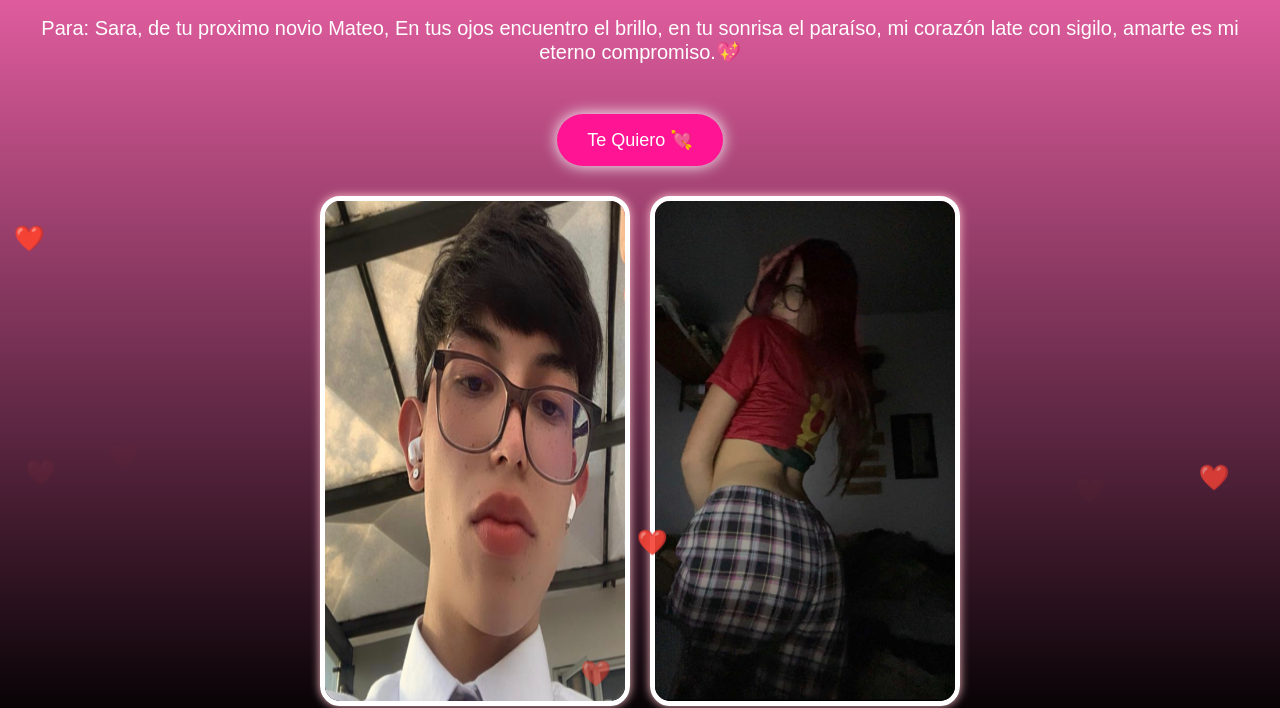
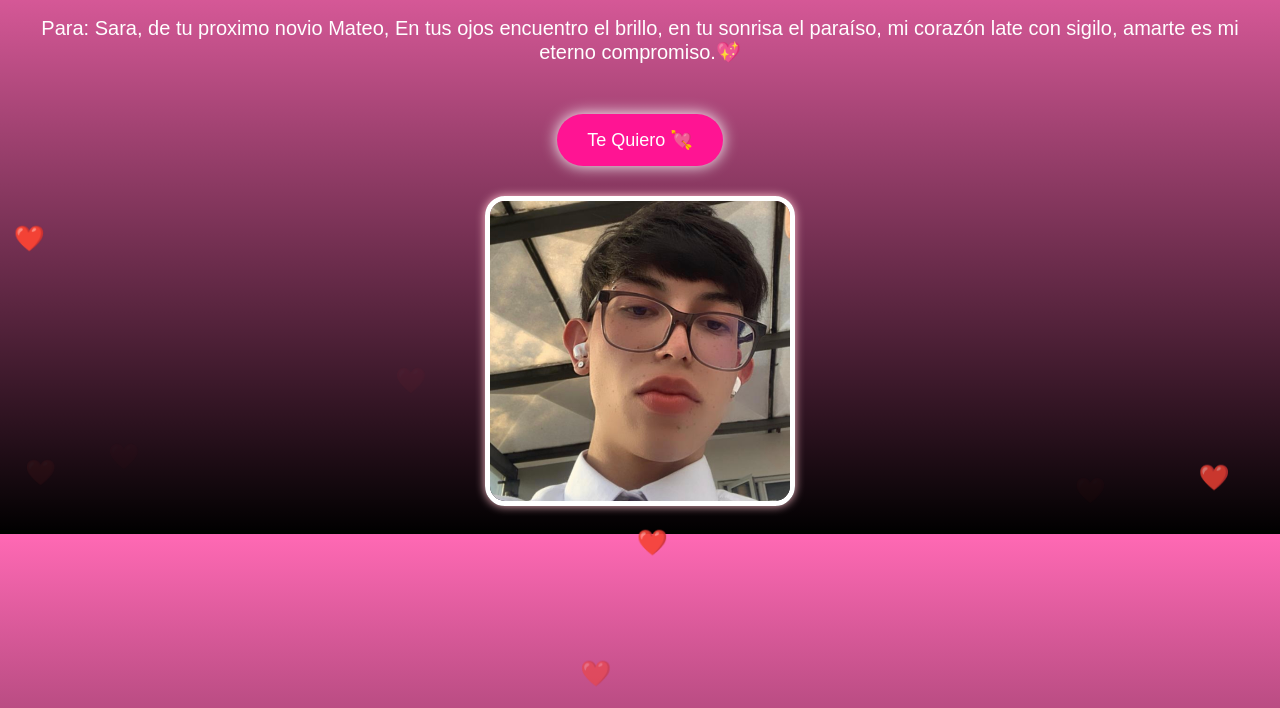
Before and after one commit to jotamario123/MY-LOVE, a plain HTML site: page index.html in a window 1280 px wide. Shown: the part 105-813 px from the top of the page. Drawn offline with Linux system fonts and the light colour scheme.

Commit message:
Update index.html

```diff
--- a/index.html
+++ b/index.html
@@ -93,7 +93,6 @@
 
   <div class="image-container">
     <img src="Foto1.jpg" alt="Foto juntos">
-    <img src="foto2.jpg" alt="Recuerdo bonito">
   </div>
 
   <script>
```
